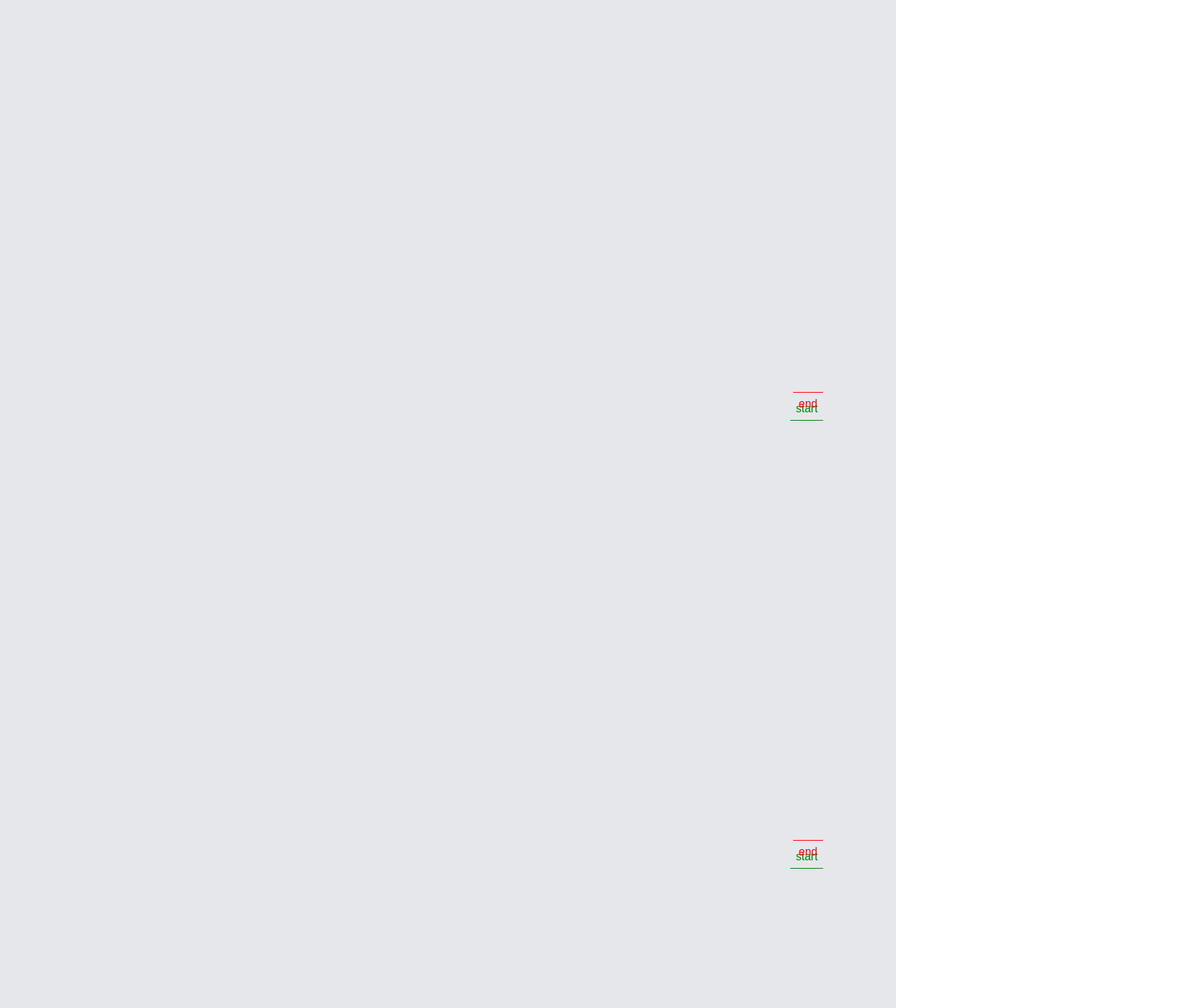
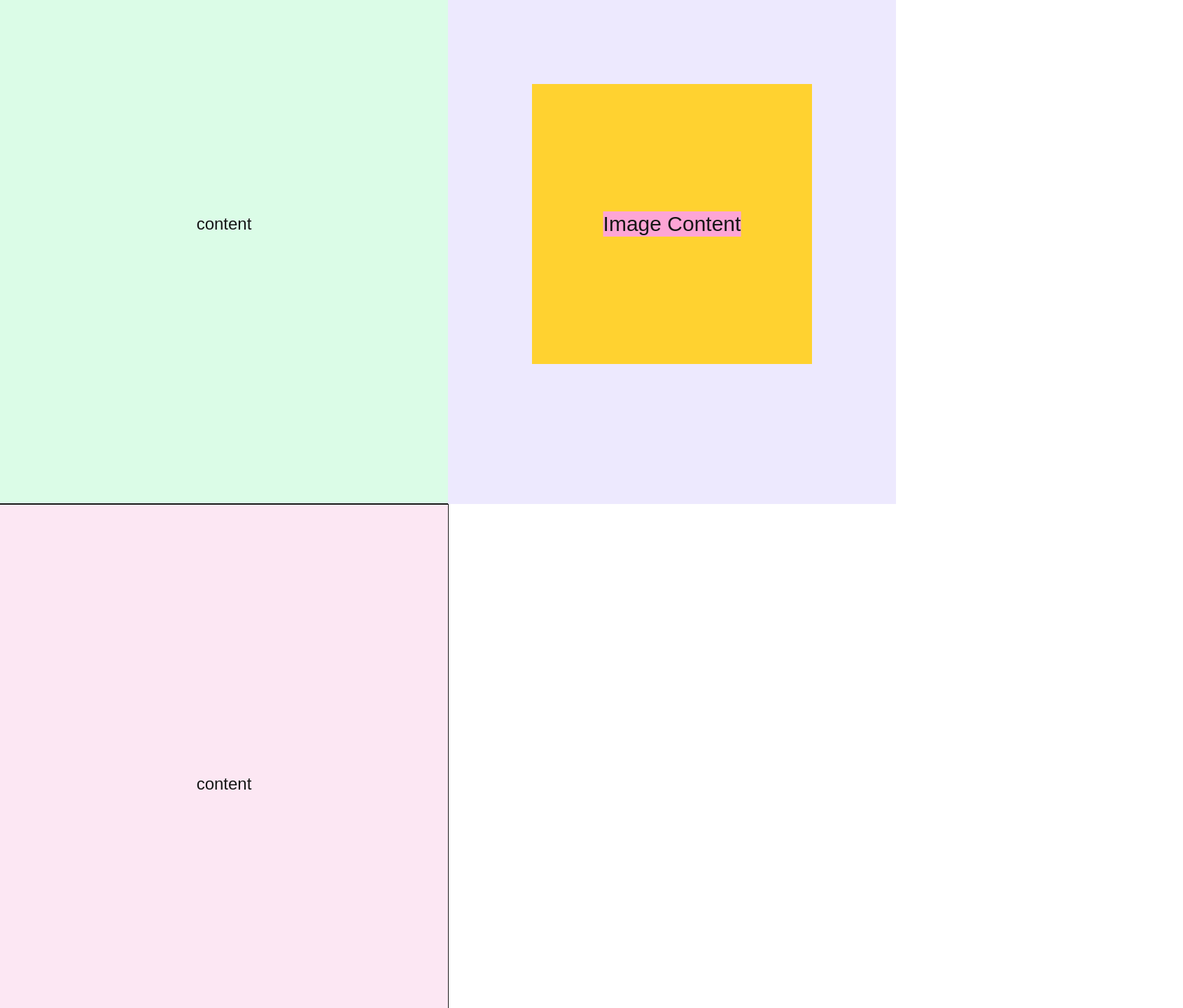
Before and after one commit to dev-zyrushiyao/gsap-sketchpad-v3, a Next.js app: page / in a window 1280 px wide. Shown: the part 880-2320 px from the top of the page at 70% size, 1690 px wide, since content can reach past the window. Built offline with nearby package versions, Linux system fonts and the light colour scheme.

Commit message:
Added new component to be added animation tomorrow

```diff
--- /dev/null
+++ b/app/component/SplitScreenPinningDemo.tsx
@@ -0,0 +1,33 @@
+import React from "react";
+
+export default function SplitScreenPinningDemo() {
+  return (
+    <div>
+      <div className="hero h-dvh bg-amber-100 flex flex-col justify-center items-center">
+        <h3 className="text-5xl">Split Screen Pinning Demo</h3>
+      </div>
+      <div className="wrapper flex flex-row">
+        <div className="left w-1/2">
+          <div className="left-content h-dvh flex flex-col justify-center items-center text-2xl outline-1 bg-green-100 ">
+            content
+          </div>
+          <div className="left-content h-dvh flex flex-col justify-center items-center text-2xl outline-1 bg-pink-100 ">
+            content
+          </div>
+          <div className="left-content h-dvh flex flex-col justify-center items-center text-2xl outline-1 bg-blue-100 ">
+            content
+          </div>
+        </div>
+        <div className="right w-1/2">
+          <div className="image-wrapper h-dvh flex flex-col justify-center items-center bg-violet-100 ">
+            <div className="image h-100 w-100 bg-amber-300 relative">
+              <h3 className="text-3xl top-1/2 left-1/2 -translate-1/2 origin-center absolute bg-pink-300">
+                Image Content
+              </h3>
+            </div>
+          </div>
+        </div>
+      </div>
+    </div>
+  );
+}
--- a/app/page.tsx
+++ b/app/page.tsx
@@ -29,6 +29,7 @@ import OceanSVGScrollDemo from "./component/OceanSVGScrollDemo";
 import VideoScroll from "./component/VideoScroll";
 import BallSVGScroll from "./component/BallSVGScroll";
 import ResponsiveScroll from "./component/ResponsiveScroll";
+import SplitScreenPinningDemo from "./component/SplitScreenPinningDemo";
 
 gsap.registerPlugin(ScrollTrigger);
 
@@ -88,7 +89,8 @@ export default function Home() {
       {/* <OceanSVGScrollDemo /> */}
       {/* <VideoScroll /> */}
       {/* <BallSVGScroll /> */}
-      <ResponsiveScroll />
+      {/* <ResponsiveScroll /> */}
+      <SplitScreenPinningDemo />
     </div>
   );
 }
```
